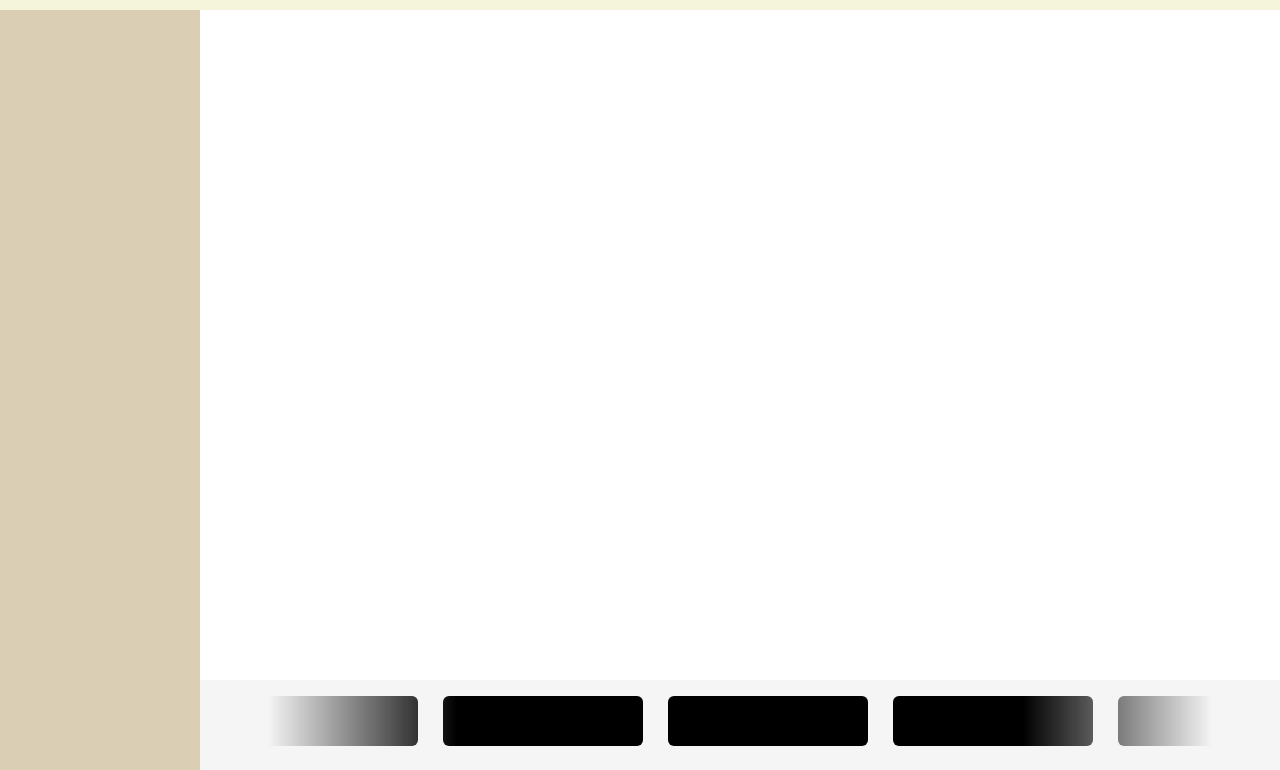
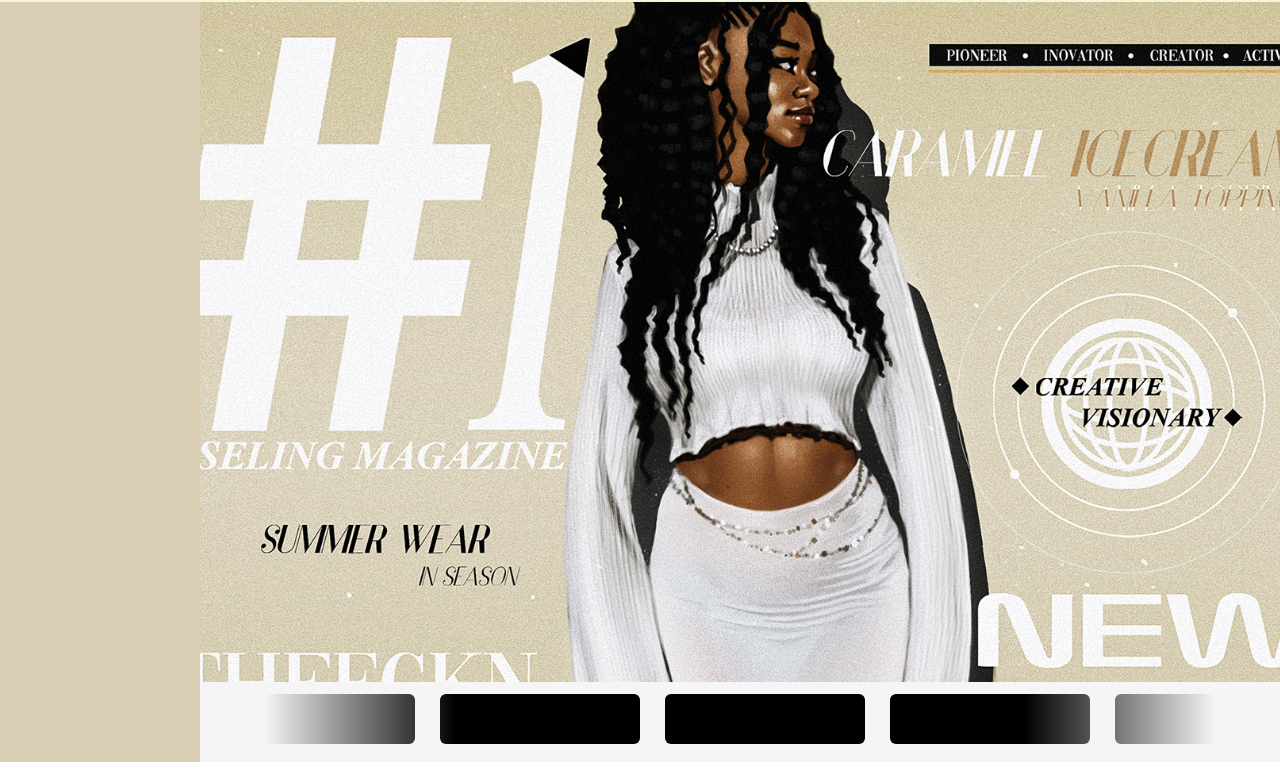
Before and after one commit to Daniel-Batto-Mataya/Dani-D-Portfolio-v1, a plain HTML site: page index.html in a window 1280 px wide. Shown: the part 40-810 px from the top of the page. Drawn offline with Linux system fonts and the light colour scheme.

Commit message:
Layout-update
Corrections.

```diff
--- a/index.html
+++ b/index.html
@@ -26,7 +26,15 @@
     <!-- Main-Content -->
     <main>
       <div class="slide-container">
-        <div class="slide-item"></div>
+        <!-- List-Items -->
+        <div class="list">
+          <div class="slide-item">
+            <img
+              src="./images/Slider/Andrina/Andrina-vanilla.jpg"
+              alt="Vannila-Andrina"
+            />
+          </div>
+        </div>
       </div>
     </main>
 
--- a/style.css
+++ b/style.css
@@ -1,3 +1,5 @@
+@import url("https://fonts.googleapis.com/css2?family=Poppins:ital,wght@0,100;0,200;0,300;0,400;0,500;0,600;0,700;0,800;0,900;1,100;1,200;1,300;1,400;1,500;1,600;1,700;1,800;1,900&display=swap");
+
 :root {
   /* Color-Themes */
 
@@ -25,6 +27,8 @@
 
 /* LAYOUT */
 body {
+  font-family: Poppins;
+  font-size: 12px;
   min-width: 100vw;
   min-height: 100vh;
   display: grid;
@@ -91,13 +95,12 @@ main {
 
 .slide-container .list .slide-item img {
   width: 100%;
-  height: fixed;
+  height: 100%;
   object-fit: cover;
 }
 
 /* FOOTER */
 footer {
-  z-index: 100;
   grid-area: footer;
   background-color: var(--footer-whitesmoke);
   padding: 1em;
@@ -181,6 +184,8 @@ footer {
   animation-delay: calc(30s / 8 * (8 - 8) * -1);
 }
 
+/* MEDIA-Q */
+
 @media (max-width: 1122.4px) {
   .carousel {
     width: 100%;
```
